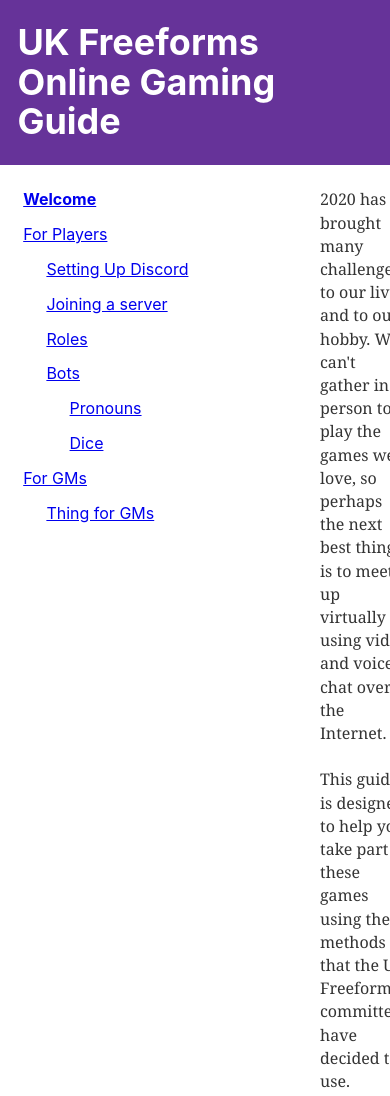
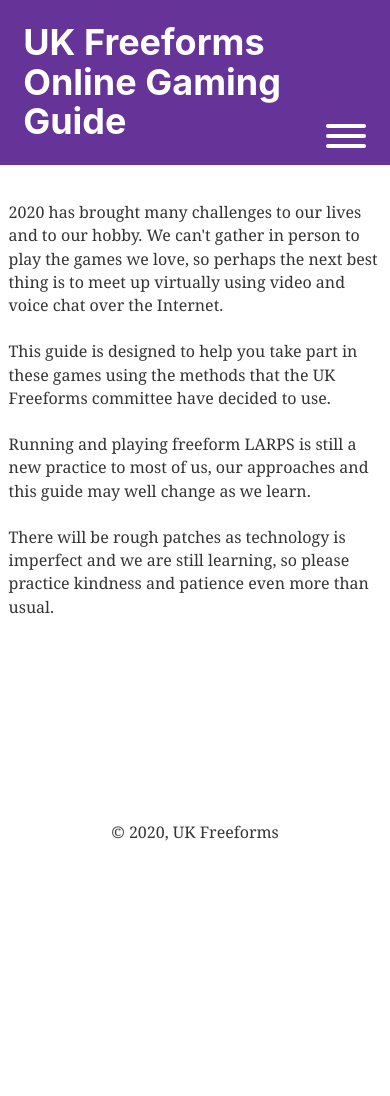
Before and after one commit to dorward/online-gaming, a Gatsby site: page / in a window 390 px wide. Shown: the top 1096 px of the page. After the commit the page ends 844 px from the top, so only its background shows below. Built offline with nearby package versions, Linux system fonts and the light colour scheme; Gatsby itself is replaced by a stand-in of ours.

Commit message:
Make mobile friendly

```diff
--- a/package.json
+++ b/package.json
@@ -19,6 +19,7 @@
     "gatsby-source-filesystem": "^2.3.8",
     "gatsby-transformer-remark": "^2.8.15",
     "gatsby-transformer-sharp": "^2.5.3",
+    "hamburgers": "^1.1.3",
     "prop-types": "^15.7.2",
     "react": "^16.12.0",
     "react-dom": "^16.12.0",
--- a/src/components/header.js
+++ b/src/components/header.js
@@ -3,31 +3,8 @@ import PropTypes from "prop-types";
 import React from "react";
 
 const Header = ({ siteTitle }) => (
-	<header
-		style={{
-			background: "rebeccapurple",
-			marginBottom: "1.45rem",
-		}}
-	>
-		<div
-			style={{
-				margin: "0 auto",
-				maxWidth: 960,
-				padding: "1.45rem 1.0875rem",
-			}}
-		>
-			<h1 style={{ margin: 0 }}>
-				<Link
-					to="/"
-					style={{
-						color: "white",
-						textDecoration: "none",
-					}}
-				>
-					{siteTitle}
-				</Link>
-			</h1>
-		</div>
+	<header>
+		<h1>{siteTitle}</h1>
 	</header>
 );
 
--- a/src/components/layout.css
+++ b/src/components/layout.css
@@ -655,6 +655,9 @@ kbd.space {
 
 .wrapper > header {
   flex: 0 0 auto;
+  color: white;
+  background: rebeccapurple;
+  padding: 1.45rem 1.45rem 0 1.45rem;
 }
 
 .wrapper > .container {
@@ -682,6 +685,19 @@ kbd.space {
   list-style-type: none;
 }
 
+.wrapper > .container {
+  padding: 0 1ex;
+}
+.wrapper > .container > nav > .hamburger {
+  display: none;
+}
+
+.wrapper > .container > nav > ul,
+.wrapper > .container > nav > ul > li {
+  margin-left: 0;
+  padding-left: 0;
+}
+
 .wrapper > .container > main {
   flex: 1 1 auto;
 }
@@ -691,3 +707,53 @@ kbd.space {
   margin: auto;
   max-width: 60em;
 }
+
+@media screen and (max-width: 750px) {
+
+  .wrapper > header {
+    position: relative;
+    z-index: 2;
+  }
+
+  .wrapper > .container {
+    flex-direction: column;
+  }
+
+  .wrapper > .container > nav {
+    width: auto;
+  }
+
+  .wrapper > .container > nav > .hamburger {
+    display: block;
+    margin: -3.5rem 0 0 auto;
+    position: relative;
+    z-index: 3;
+  }
+
+  .wrapper > .container > nav > .hamburger .hamburger-inner,
+  .wrapper > .container > nav > .hamburger .hamburger-inner::before,
+  .wrapper > .container > nav > .hamburger .hamburger-inner::after  {
+    background: white;
+  }
+
+  .wrapper > .container > nav > ul {
+    position: relative;
+    z-index: 1;
+    margin-top: -100%;
+    transition: all 0.3s ease;
+    background-color: rebeccapurple;
+    color: white;
+    padding: 1ex 2em;
+  }
+  .wrapper > .container > nav > ul a {
+    color: white;
+  }
+
+  .wrapper > .container > nav > .hamburger.is-active + ul {
+    margin-top: 0;
+  }
+
+  .wrapper > .container > main {
+    margin-top: 1rem;
+  }
+}
--- a/src/components/layout.js
+++ b/src/components/layout.js
@@ -5,31 +5,46 @@
  * See: https://www.gatsbyjs.org/docs/use-static-query/
  */
 
-import React from "react";
+import React, { useState } from "react";
 import PropTypes from "prop-types";
 import { useStaticQuery, graphql } from "gatsby";
 
 import Header from "./header";
 import Menu from "./menu";
 
+import "../../node_modules/hamburgers/dist/hamburgers.min.css";
 import "./layout.css";
 
 const Layout = ({ children }) => {
-	const data = useStaticQuery(graphql`
+	const data = useStaticQuery(
+		graphql`
     		query SiteTitleQuery {
       			site {
         			siteMetadata {
           			title
 				}
       		}
+		}`
+	);
+
+	const [menuOpen, setMenuOpen] = useState(false);
+	const menuClasses = ["hamburger", "hamburger--collapse"];
+	if (menuOpen) {
+		menuClasses.push("is-active");
 	}
-  `);
 
 	return (
 		<div className="wrapper">
 			<Header siteTitle={data.site.siteMetadata.title} />
 			<div className="container">
-				<nav><Menu /></nav>
+				<nav>
+					<button className={menuClasses.join(" ")} type="button" onClick={() => setMenuOpen(!menuOpen)} aria-expanded={menuOpen} aria-label="Toggle menu">
+						<span className="hamburger-box">
+							<span className="hamburger-inner"></span>
+						</span>
+					</button>
+					<Menu />
+				</nav>
 				<main>{children}</main>
 			</div>
 			<footer>
```
Also changed, not shown: 1 other file. Lines whose indentation alone changed are shown as unchanged.
